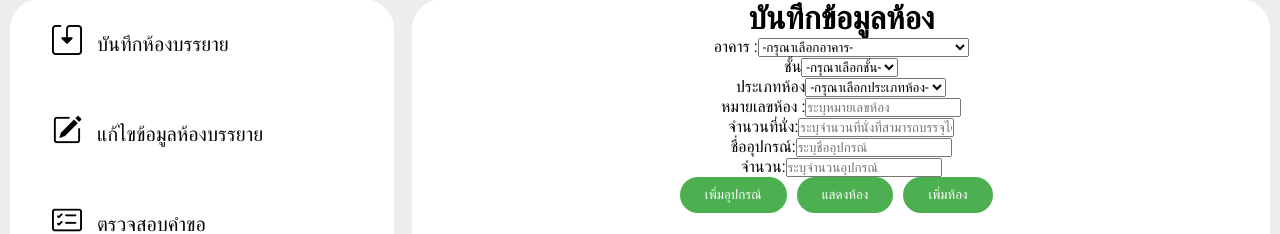
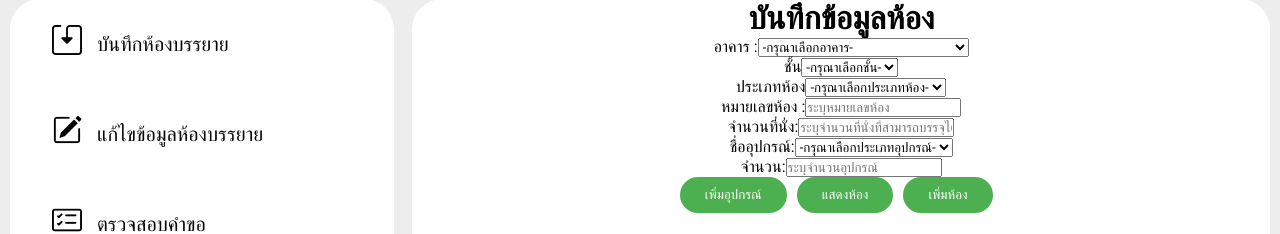
Before and after one commit to Wawta1234/TULPBookingRoom, a React (Create React App) app in the folder frontend/: page /RoomData in a window 1280 px wide. Shown: the part 107-341 px from the top of the page. Built offline with nearby package versions, Linux system fonts and the light colour scheme.

Commit message:
can updete post get and delete roomData

```diff
--- a/frontend/src/AdmindPage/RecordRoomData/RoomData.js
+++ b/frontend/src/AdmindPage/RecordRoomData/RoomData.js
@@ -16,8 +16,12 @@ export default function RoomData() {
   const [equipment_name, setEquipmentName] = useState("");
   const [quantity, setQuantity] = useState("");
   const [roomsList, setroomList] = useState([]);
-  const [newEquipment_name, setNewEquipment_name] = useState("");
+  // const [newEquipmentName, setNewEquipmentName] = useState("");
+
   const [newQuantity, setNewQuantity] = useState("");
+  const [newEquipmentList, setNewEquipmentList] = useState([
+    { equipment_name: "", quantity: "" },
+  ]);
 
   const getRoomData = () => {
     Axios.get("http://localhost:8080/api/data/roomAll").then((response) => {
@@ -67,17 +71,16 @@ export default function RoomData() {
   };
 
   const updateRoomData = (val) => {
-    // ตรวจสอบว่าอ็อบเจ็กต์ val มีค่าหรือไม่
-    console.log("val is : " , val);
     if (val && val.room_id) {
-      Axios.put("http://localhost:8080/api/data/equipment/update", {
-        room_id: val.room_id,
-        equipment_name: val.equipment_name,
-        quantity: newQuantity,
-      })
+      Axios.put(
+        `http://localhost:8080/api/data/equipment/update/${val.room_id}`,
+        {
+          equipment_name: val.equipment_name,
+          quantity: newQuantity,
+        }
+      )
         .then((response) => {
-          console.log("newQuantity is : ", newQuantity);
-          // อัปเดตข้อมูลใน roomList หลังจากที่ได้รับการอัปเดตจากเซิร์ฟเวอร์
+          console.log("Updated successfully");
           setroomList((prevRoomsList) =>
             prevRoomsList.map((room) =>
               room.room_id === val.room_id
@@ -92,8 +95,6 @@ export default function RoomData() {
         });
     } else {
       console.error("Missing room_id in the object:", val);
-      console.log("newQuantity is " + newQuantity);
-      console.log(55555);
     }
   };
 
@@ -115,6 +116,10 @@ export default function RoomData() {
 
   const handleConfirm = () => {
     setSuccessPopup(false); // ปิดป๊อปอัพเมื่อคลิกตกลง
+  };
+
+  const handleAddEquipment = () => {
+    setNewEquipmentList([...newEquipmentList, { equipment_name: "", quantity: "" }]);
   };
 
   return (
@@ -216,12 +221,18 @@ export default function RoomData() {
               <label htmlFor="equipment_name" className="form-label">
                 ชื่ออุปกรณ์:
               </label>
-              <input
-                type="text"
-                className="form-control"
-                placeholder="ระบุชื่ออุปกรณ์"
-                onChange={(event) => setEquipmentName(event.target.value)}
-              />
+              <select
+                className="form-select"
+                onChange={(event) => {
+                  setEquipmentName(event.target.value);
+                }}
+              >
+                <option value="">-กรุณาเลือกประเภทอุปกรณ์-</option>
+                <option value="computer">computer</option>
+                <option value="visualizer">visualizer</option>
+                <option value="Projector">Projector</option>
+                <option value="microphone">microphone</option>
+              </select>
             </div>
 
             <div className="mb-3">
@@ -257,8 +268,8 @@ export default function RoomData() {
                 <div className="card-body text-left">
                   <pre>
                     <p className="card-text">
-                    รหัสห้อง: {val.room_id}
-                     เลขห้อง : {val.room_number} จำนวนที่นั่ง: {val.capacity}
+                      รหัสห้อง: {val.room_id}
+                      เลขห้อง : {val.room_number} จำนวนที่นั่ง: {val.capacity}
                     </p>
                     <p className="card-text">
                       อาคาร : {val.building_name} ชั้น : {val.floor}
```
